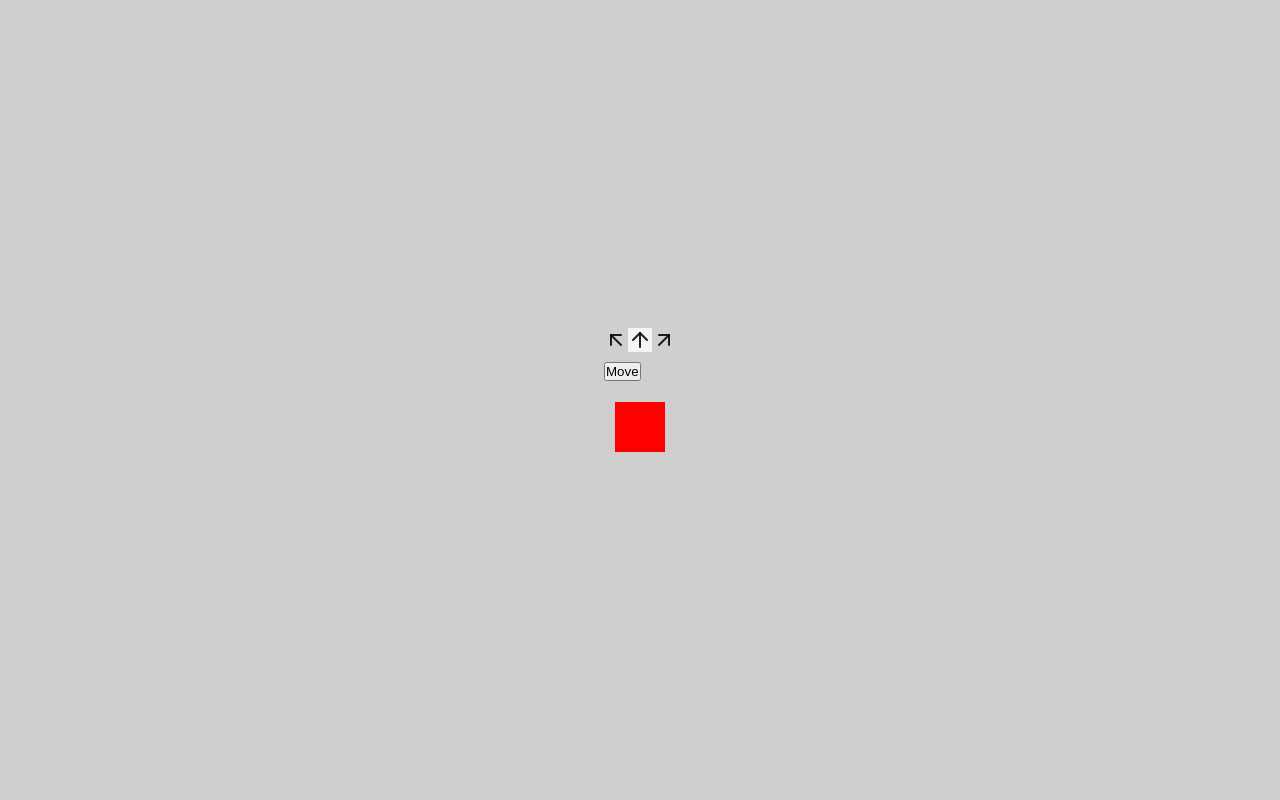
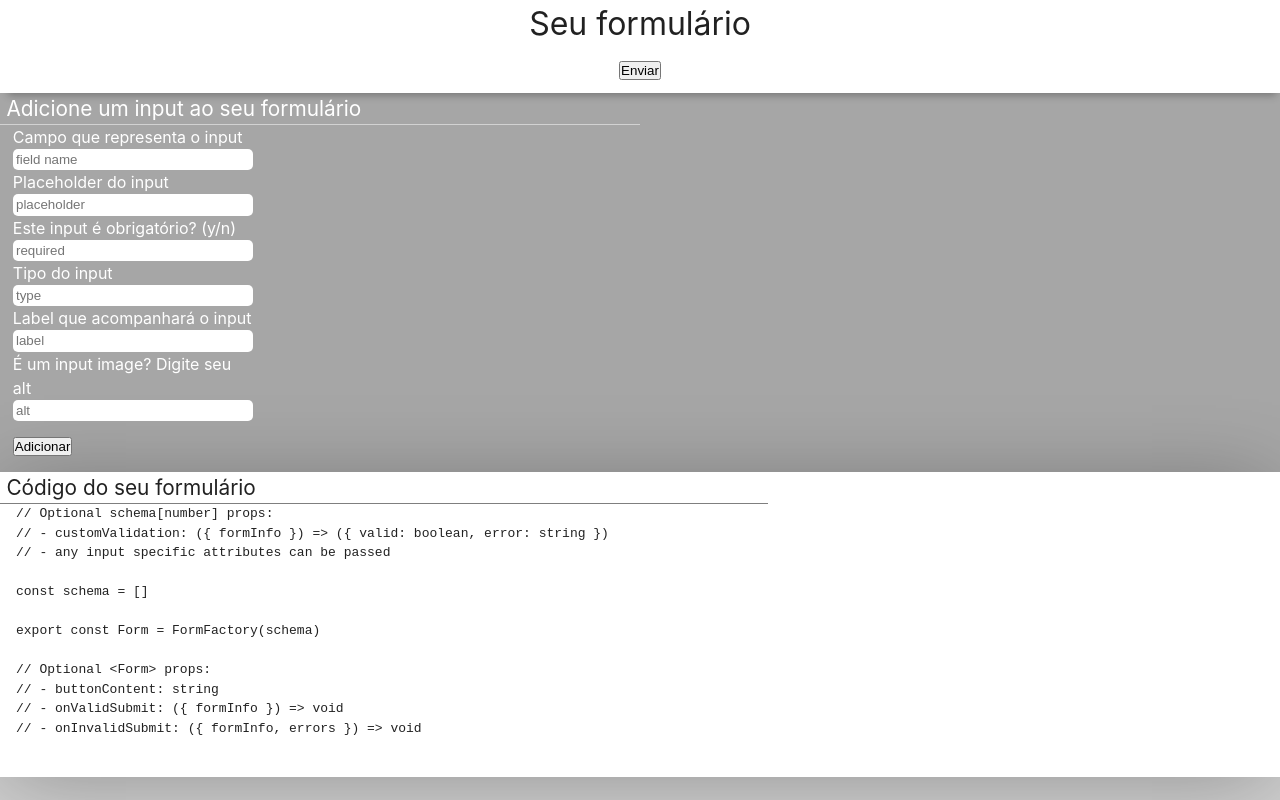
Before and after one commit to StructCE/our-react-components, a React (Vite) app: page / in a window 1280 px wide. Built offline with nearby package versions, Linux system fonts and the light colour scheme.

Commit message:
added comments to codegen page

```diff
--- a/src/App.jsx
+++ b/src/App.jsx
@@ -1,7 +1,7 @@
-import { RadioInputExample } from "./components/RadioInput/example";
+import { FormFactoryExample2 } from "./components/FormFactory/example2";
 
 function App() {
-  return <RadioInputExample />;
+  return <FormFactoryExample2 />;
 }
 
 export default App;
--- a/src/components/FormFactory/example2/index.jsx
+++ b/src/components/FormFactory/example2/index.jsx
@@ -16,9 +16,21 @@ export function FormFactoryExample2() {
   const Form = FormFactory(formSchema);
 
   const codeFormLines = [
+    "// Optional schema[number] props:",
+    "// - customValidation: ({ formInfo }) => ({ valid: boolean, error: string })",
+    "// - any input specific attributes can be passed",
+    "",
     `const schema = ${JSON.stringify(formSchema, null, 4)}`,
     "",
     "export const Form = FormFactory(schema)",
+    "",
+    "// Optional <Form> props:",
+    "// - buttonContent: string",
+    "// - onValidSubmit: ({ formInfo }) => void",
+    "// - onInvalidSubmit: ({ formInfo, errors }) => void",
+    "",
+    "",
+    "",
   ];
 
   return (
@@ -61,7 +73,7 @@ export function FormFactoryExample2() {
 
       <FormCodeLayout>
         <h1>Código do seu formulário</h1>
-        <pre>{codeFormLines.join("\n")}</pre>
+        <pre style={{ marginLeft: 16 }}>{codeFormLines.join("\n")}</pre>
       </FormCodeLayout>
     </>
   );
```
